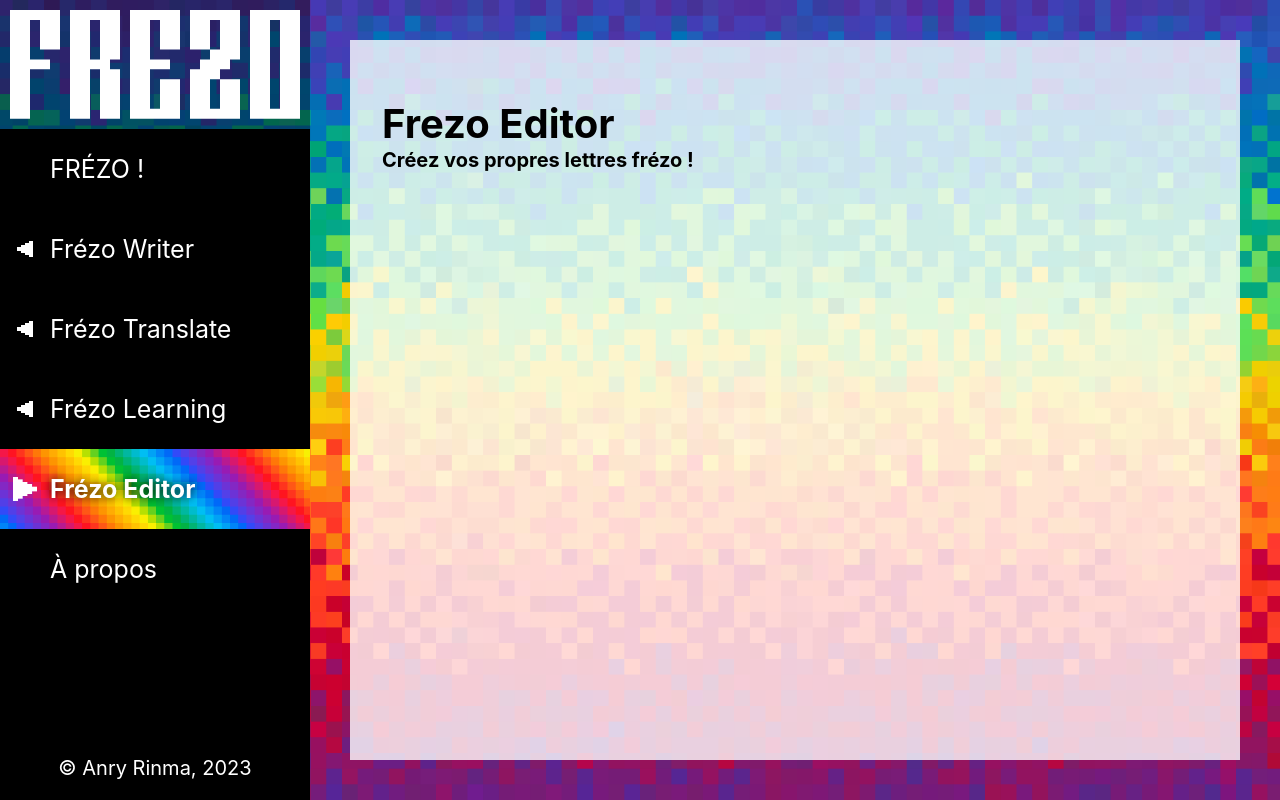
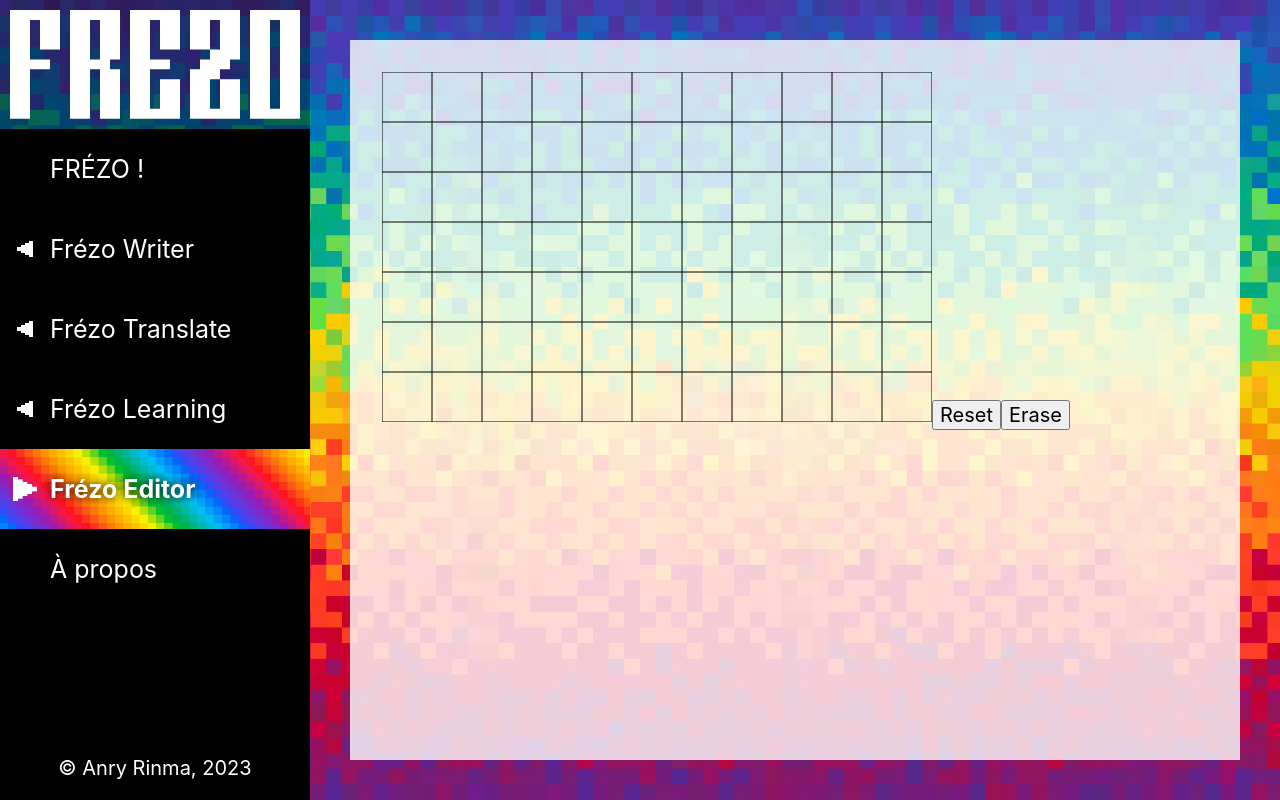
Before and after one commit to Ryan-MARIN/frezo-app, a React (Create React App) app: page /editor in a window 1280 px wide. Built offline with nearby package versions, Linux system fonts and the light colour scheme; the HTML template or start-up script is replaced by a standard one.

Commit message:
First commit with: drawing page, reset button and erase button

```diff
--- a/package.json
+++ b/package.json
@@ -12,7 +12,7 @@
     "react": "^18.2.0",
     "react-dom": "^18.2.0",
     "react-router-dom": "^6.10.0",
-    "react-scripts": "5.0.1",
+    "react-scripts": "^5.0.1",
     "web-vitals": "^2.1.4"
   },
   "scripts": {
--- a/src/pages/frezo-editor/FrezoEditor.jsx
+++ b/src/pages/frezo-editor/FrezoEditor.jsx
@@ -1,16 +1,107 @@
-import React from 'react'
-import { useEffect } from 'react';
-import { useLocation } from 'react-router-dom';
+import React, { useState, useEffect, useRef } from 'react';
 
-const FrezoEditor = () => {
-  const location = useLocation();
+function FrezoEditor() {
+  const canvasRef = useRef(null);
+  const [grid, setGrid] = useState(Array(11).fill().map(() => Array(7).fill(false)));
+  const [eraseMode, setEraseMode] = useState(false);
+
   useEffect(() => {
-    document.title = `Frézo Editor`;
-  }, [location]);
+    const canvas = canvasRef.current;
+    const ctx = canvas.getContext('2d');
+    const width = canvas.width;
+    const height = canvas.height;
+    const cellSize = Math.floor(Math.min(width / 11, height / 7));
 
-  return (
-    <h1>Frezo Editor<div>Créez vos propres lettres frézo !</div></h1>
-  )
+    // Clear the canvas
+    ctx.clearRect(0, 0, width, height);
+
+    // Draw the grid lines
+    ctx.strokeStyle = '#000';
+    ctx.lineWidth = 1;
+    for (let x = 0; x <= 11; x++) {
+      ctx.beginPath();
+      ctx.moveTo(x * cellSize, 0);
+      ctx.lineTo(x * cellSize, height);
+      ctx.stroke();
+    }
+    for (let y = 0; y <= 7; y++) {
+      ctx.beginPath();
+      ctx.moveTo(0, y * cellSize);
+      ctx.lineTo(width, y * cellSize);
+      ctx.stroke();
+    }
+
+    // Fill in the colored cells
+    for (let x = 0; x < 11; x++) {
+      for (let y = 0; y < 7; y++) {
+        if (grid[x][y]) {
+          ctx.fillStyle = '#000'; // black
+          ctx.fillRect(x * cellSize, y * cellSize, cellSize, cellSize);
+        }
+      }
+    }
+  }, [grid]);
+
+  const mouseDownRef = useRef(false);
+
+  function handleMouseDown(event) {
+    mouseDownRef.current = true;
+    handleDraw(event);
+  }
+
+  function handleMouseUp() {
+    mouseDownRef.current = false;
+  }
+
+  function handleMouseMove(event) {
+    if (mouseDownRef.current) {
+      handleDraw(event);
+    }
+  }
+
+  function handleDraw(event) {
+    const canvas = canvasRef.current;
+    const rect = canvas.getBoundingClientRect();
+    const x = Math.floor((event.clientX - rect.left) / (canvas.width / 11));
+    const y = Math.floor((event.clientY - rect.top) / (canvas.height / 7));
+    if (eraseMode) {
+      if (grid[x][y]) {
+        const newGrid = [...grid];
+        newGrid[x][y] = false;
+        setGrid(newGrid);
+      }
+    } else {
+      if (!grid[x][y]) {
+        const newGrid = [...grid];
+        newGrid[x][y] = true;
+        setGrid(newGrid);
+      }
+    }
+  }
+
+  function handleReset() {
+    setGrid(Array(11).fill().map(() => Array(7).fill(false)));
+  }
+
+  function handleErase() {
+    setEraseMode(!eraseMode);
+  }
+
+
+return (
+<div>
+<canvas
+     ref={canvasRef}
+     width={550}
+     height={350}
+     onMouseDown={handleMouseDown}
+     onMouseUp={handleMouseUp}
+     onMouseMove={handleMouseMove}
+   />
+<button type="radio" onClick={handleReset}>Reset</button>
+<button onClick={handleErase}>Erase</button>
+</div>
+);
 }
 
-export default FrezoEditor
+export default FrezoEditor;
```
Also changed, not shown: 1 other file (tests, documents, lock files or other folders).
